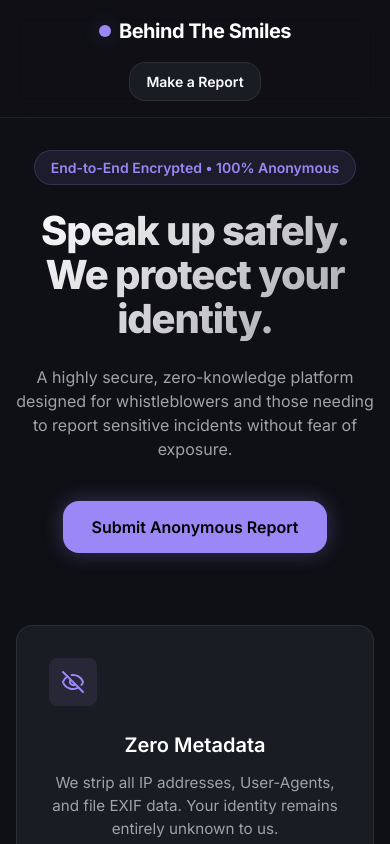
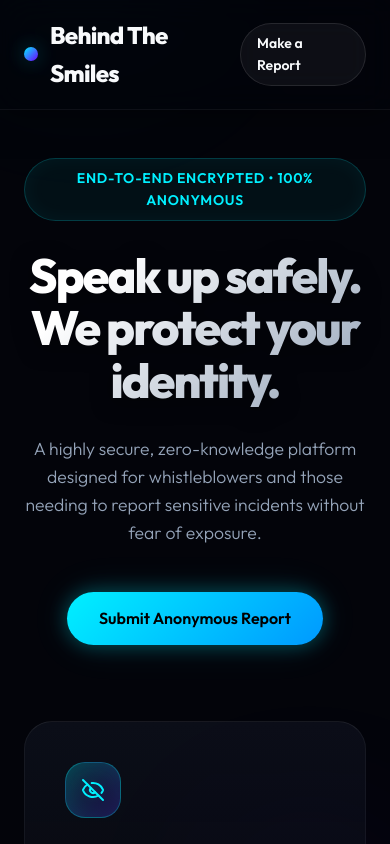
Before and after one commit to mrsreeindian/cyber-report, a Next.js app: page / in a window 390 px wide. Shown: the top 844 px of the page. Built offline with nearby package versions, Linux system fonts and the light colour scheme.

Commit message:
Completely rework UI into Modern Glassmorphism/Cyber aesthetic

```diff
--- a/src/app/globals.css
+++ b/src/app/globals.css
@@ -1,29 +1,33 @@
-@import url('https://fonts.googleapis.com/css2?family=Inter:wght@400;500;600;700;800&display=swap');
+@import url('https://fonts.googleapis.com/css2?family=Outfit:wght@300;400;500;600;700;800&display=swap');
 
 :root {
-  --primary: #9b87f5; /* Saturated pastel purple */
-  --primary-hover: #8b74f2;
-  --secondary: #7E69AB;
-  --background: #0f1016; /* Deep dark background */
-  --surface: #1a1c23;
-  --surface-hover: #23252d;
-  --text-primary: #ffffff;
-  --text-secondary: #a1a1aa;
-  --success: #34d399;
-  --warning: #fbbf24;
-  --danger: #f87171;
-  --border: rgba(255, 255, 255, 0.08);
+  /* Dynamic Cyber/Glassmorphism Palette */
+  --primary: #00f0ff; /* Neon Cyan */
+  --primary-hover: #00c3ff;
+  --secondary: #7000ff; /* Deep Neon Purple */
+  --accent: #ff0055; /* Neon Pink */
 
-  --radius-sm: 0.375rem;
-  --radius-md: 0.5rem;
-  --radius-lg: 1rem;
-  --radius-xl: 1.5rem;
+  --background: #03040a; /* Pitch black with slight blue tint */
+  --surface: rgba(15, 18, 30, 0.45); /* Highly transparent glass */
+  --surface-hover: rgba(25, 30, 45, 0.6);
+  --glass-border: rgba(255, 255, 255, 0.05);
+  --glass-highlight: rgba(255, 255, 255, 0.1);
+
+  --text-primary: #f8fafc;
+  --text-secondary: #94a3b8;
+
+  --success: #10b981;
+  --warning: #f59e0b;
+  --danger: #ef4444;
+
+  --radius-sm: 0.5rem;
+  --radius-md: 0.75rem;
+  --radius-lg: 1.25rem;
+  --radius-xl: 1.75rem;
   --radius-full: 9999px;
 
-  --shadow-sm: 0 1px 2px rgba(0, 0, 0, 0.2);
-  --shadow-md: 0 4px 6px -1px rgba(0, 0, 0, 0.2);
-  --shadow-lg: 0 10px 15px -3px rgba(0, 0, 0, 0.3);
-  --shadow-glow: 0 0 20px rgba(155, 135, 245, 0.3);
+  --shadow-glow-primary: 0 0 20px rgba(0, 240, 255, 0.3), 0 0 40px rgba(0, 240, 255, 0.1);
+  --shadow-glow-secondary: 0 0 20px rgba(112, 0, 255, 0.3);
 }
 
 * {
@@ -33,12 +37,47 @@
 }
 
 body {
-  font-family: 'Inter', sans-serif;
+  font-family: 'Outfit', sans-serif;
   background-color: var(--background);
   color: var(--text-primary);
-  line-height: 1.5;
+  line-height: 1.6;
   -webkit-font-smoothing: antialiased;
   -moz-osx-font-smoothing: grayscale;
+  min-height: 100vh;
+  position: relative;
+  overflow-x: hidden;
+}
+
+/* Animated Background Orbs for Deep Glassmorphism Effect */
+body::before, body::after {
+  content: '';
+  position: fixed;
+  width: 60vw;
+  height: 60vw;
+  border-radius: 50%;
+  filter: blur(100px);
+  z-index: -1;
+  animation: float 20s infinite alternate ease-in-out;
+  opacity: 0.15;
+}
+
+body::before {
+  background: radial-gradient(circle, var(--primary) 0%, transparent 70%);
+  top: -20%;
+  left: -10%;
+}
+
+body::after {
+  background: radial-gradient(circle, var(--secondary) 0%, transparent 70%);
+  bottom: -20%;
+  right: -10%;
+  animation-delay: -10s;
+}
+
+@keyframes float {
+  0% { transform: translate(0, 0) scale(1); }
+  50% { transform: translate(5%, 5%) scale(1.1); }
+  100% { transform: translate(-5%, 10%) scale(0.9); }
 }
 
 a {
@@ -50,284 +89,404 @@ a {
   min-height: 100vh;
   display: flex;
   flex-direction: column;
+  position: relative;
+  z-index: 1;
 }
 
+/* Header */
 .header {
-  padding: 1.5rem 2rem;
+  padding: 1.25rem 2.5rem;
   display: flex;
   align-items: center;
   justify-content: space-between;
-  border-bottom: 1px solid var(--border);
-  background: rgba(15, 16, 22, 0.8);
-  backdrop-filter: blur(12px);
+  background: rgba(3, 4, 10, 0.6);
+  backdrop-filter: blur(16px);
+  -webkit-backdrop-filter: blur(16px);
+  border-bottom: 1px solid var(--glass-border);
   position: sticky;
   top: 0;
   z-index: 100;
+  box-shadow: 0 4px 30px rgba(0, 0, 0, 0.5);
 }
 
 .logo {
-  font-weight: 700;
-  font-size: 1.25rem;
-  letter-spacing: -0.025em;
+  font-weight: 800;
+  font-size: 1.5rem;
+  letter-spacing: -0.03em;
   color: var(--text-primary);
   display: flex;
   align-items: center;
-  gap: 0.5rem;
+  gap: 0.75rem;
 }
 
 .logo-dot {
-  width: 12px;
-  height: 12px;
-  background-color: var(--primary);
+  width: 14px;
+  height: 14px;
+  background: linear-gradient(135deg, var(--primary), var(--secondary));
   border-radius: var(--radius-full);
-  box-shadow: var(--shadow-glow);
+  box-shadow: var(--shadow-glow-primary);
 }
 
 .main-content {
   flex: 1;
   display: flex;
   flex-direction: column;
-  padding: 4rem 2rem;
+  padding: 5rem 2rem;
 }
 
+/* Hero Section */
 .hero-section {
-  max-width: 800px;
+  max-width: 900px;
   margin: 0 auto;
   text-align: center;
   display: flex;
   flex-direction: column;
-  gap: 1.5rem;
+  gap: 1.75rem;
   align-items: center;
 }
 
 .hero-badge {
-  background: rgba(155, 135, 245, 0.1);
+  background: rgba(0, 240, 255, 0.05);
   color: var(--primary);
-  padding: 0.375rem 1rem;
+  padding: 0.5rem 1.25rem;
   border-radius: var(--radius-full);
   font-size: 0.875rem;
   font-weight: 600;
+  letter-spacing: 0.05em;
+  text-transform: uppercase;
   display: inline-block;
-  border: 1px solid rgba(155, 135, 245, 0.2);
+  border: 1px solid rgba(0, 240, 255, 0.2);
+  box-shadow: inset 0 0 20px rgba(0, 240, 255, 0.05);
+  backdrop-filter: blur(4px);
 }
 
 .hero-title {
-  font-size: 3.5rem;
+  font-size: 4.5rem;
   font-weight: 800;
   line-height: 1.1;
-  letter-spacing: -0.03em;
-  background: linear-gradient(135deg, #ffffff 0%, #a1a1aa 100%);
+  letter-spacing: -0.04em;
+  background: linear-gradient(135deg, #ffffff 20%, var(--text-secondary) 100%);
   -webkit-background-clip: text;
   -webkit-text-fill-color: transparent;
+  filter: drop-shadow(0 4px 10px rgba(0,0,0,0.5));
 }
 
 .hero-subtitle {
   font-size: 1.25rem;
   color: var(--text-secondary);
-  max-width: 600px;
+  max-width: 650px;
   margin: 0 auto;
+  font-weight: 300;
 }
 
+/* Buttons */
 .btn {
   display: inline-flex;
   align-items: center;
   justify-content: center;
-  padding: 0.875rem 1.75rem;
-  border-radius: var(--radius-lg);
+  padding: 0.875rem 2rem;
+  border-radius: var(--radius-full);
   font-weight: 600;
   font-size: 1rem;
-  transition: all 0.2s ease;
+  transition: all 0.3s cubic-bezier(0.4, 0, 0.2, 1);
   cursor: pointer;
   border: none;
-  gap: 0.5rem;
+  gap: 0.75rem;
+  position: relative;
+  overflow: hidden;
+}
+
+.btn::after {
+  content: '';
+  position: absolute;
+  top: 0; left: 0; right: 0; bottom: 0;
+  background: linear-gradient(rgba(255,255,255,0.2), transparent);
+  border-radius: inherit;
+  opacity: 0;
+  transition: opacity 0.3s ease;
 }
 
 .btn-primary {
-  background-color: var(--primary);
+  background: linear-gradient(135deg, var(--primary), #0099ff);
   color: #000000;
-  box-shadow: var(--shadow-glow);
+  box-shadow: var(--shadow-glow-primary);
 }
 
 .btn-primary:hover {
-  background-color: var(--primary-hover);
-  transform: translateY(-2px);
-  box-shadow: 0 0 30px rgba(155, 135, 245, 0.5);
+  transform: translateY(-3px) scale(1.02);
+  box-shadow: 0 0 30px rgba(0, 240, 255, 0.6);
 }
+.btn-primary:hover::after { opacity: 1; }
 
 .btn-secondary {
-  background-color: var(--surface);
+  background: rgba(255, 255, 255, 0.05);
   color: var(--text-primary);
-  border: 1px solid var(--border);
+  border: 1px solid var(--glass-highlight);
+  backdrop-filter: blur(10px);
 }
 
 .btn-secondary:hover {
-  background-color: var(--surface-hover);
+  background: rgba(255, 255, 255, 0.1);
+  border-color: rgba(255, 255, 255, 0.2);
   transform: translateY(-2px);
 }
 
-.card {
+/* Cards & Glass Panels */
+.card, .glass-panel {
   background: var(--surface);
-  border: 1px solid var(--border);
+  backdrop-filter: blur(24px);
+  -webkit-backdrop-filter: blur(24px);
+  border: 1px solid var(--glass-border);
+  border-top: 1px solid var(--glass-highlight);
+  border-left: 1px solid var(--glass-highlight);
   border-radius: var(--radius-xl);
-  padding: 2.5rem;
-  width: 100%;
-  max-width: 600px;
-  margin: 2rem auto;
-  box-shadow: var(--shadow-lg);
+  box-shadow: 0 8px 32px 0 rgba(0, 0, 0, 0.4);
 }
 
+.card {
+  padding: 3rem;
+  width: 100%;
+  max-width: 650px;
+  margin: 2rem auto;
+}
+
+/* Forms */
 .form-group {
-  margin-bottom: 1.5rem;
+  margin-bottom: 1.75rem;
   display: flex;
   flex-direction: column;
-  gap: 0.5rem;
+  gap: 0.6rem;
 }
 
 .form-label {
-  font-size: 0.875rem;
+  font-size: 0.9rem;
   font-weight: 500;
   color: var(--text-secondary);
+  text-transform: uppercase;
+  letter-spacing: 0.05em;
 }
 
 .form-input, .form-textarea, .form-select {
   width: 100%;
-  background: rgba(0, 0, 0, 0.2);
-  border: 1px solid var(--border);
+  background: rgba(0, 0, 0, 0.4);
+  border: 1px solid rgba(255, 255, 255, 0.1);
   border-radius: var(--radius-md);
-  padding: 0.875rem 1rem;
+  padding: 1rem 1.25rem;
   color: var(--text-primary);
   font-family: inherit;
   font-size: 1rem;
-  transition: all 0.2s ease;
+  transition: all 0.3s ease;
+}
+
+.form-input::placeholder, .form-textarea::placeholder {
+  color: rgba(255,255,255,0.3);
 }
 
 .form-textarea {
-  min-height: 120px;
+  min-height: 140px;
   resize: vertical;
 }
 
 .form-input:focus, .form-textarea:focus, .form-select:focus {
   outline: none;
   border-color: var(--primary);
-  box-shadow: 0 0 0 2px rgba(155, 135, 245, 0.2);
+  background: rgba(0, 0, 0, 0.6);
+  box-shadow: 0 0 0 3px rgba(0, 240, 255, 0.15), inset 0 0 10px rgba(0, 240, 255, 0.05);
 }
 
-.glass-panel {
-  background: rgba(26, 28, 35, 0.6);
-  backdrop-filter: blur(20px);
-  border: 1px solid var(--border);
-  border-radius: var(--radius-lg);
-}
-
+/* Features Grid */
 .feature-grid {
   display: grid;
   grid-template-columns: repeat(auto-fit, minmax(300px, 1fr));
   gap: 2rem;
-  margin-top: 5rem;
-  max-width: 1000px;
+  margin-top: 6rem;
+  max-width: 1100px;
   margin-left: auto;
   margin-right: auto;
 }
 
 .feature-card {
-  padding: 2rem;
-  background: var(--surface);
-  border: 1px solid var(--border);
-  border-radius: var(--radius-lg);
-  transition: transform 0.2s ease;
+  padding: 2.5rem;
+  background: linear-gradient(180deg, rgba(25, 30, 45, 0.4) 0%, rgba(15, 18, 30, 0.2) 100%);
+  backdrop-filter: blur(12px);
+  border: 1px solid var(--glass-border);
+  border-top: 1px solid rgba(255,255,255,0.08);
+  border-radius: var(--radius-xl);
+  transition: all 0.4s cubic-bezier(0.175, 0.885, 0.32, 1.275);
+  position: relative;
+  overflow: hidden;
+}
+
+.feature-card::before {
+  content: '';
+  position: absolute;
+  top: 0; left: 0; right: 0; height: 1px;
+  background: linear-gradient(90deg, transparent, var(--primary), transparent);
+  opacity: 0;
+  transition: opacity 0.4s ease;
 }
 
 .feature-card:hover {
-  transform: translateY(-5px);
-  border-color: rgba(155, 135, 245, 0.3);
+  transform: translateY(-10px);
+  border-color: rgba(0, 240, 255, 0.3);
+  box-shadow: 0 20px 40px rgba(0, 0, 0, 0.4), var(--shadow-glow-primary);
+}
+
+.feature-card:hover::before {
+  opacity: 1;
 }
 
 .feature-icon {
-  width: 48px;
-  height: 48px;
-  border-radius: var(--radius-md);
-  background: rgba(155, 135, 245, 0.1);
+  width: 56px;
+  height: 56px;
+  border-radius: var(--radius-lg);
+  background: linear-gradient(135deg, rgba(0, 240, 255, 0.2), rgba(112, 0, 255, 0.2));
   color: var(--primary);
   display: flex;
   align-items: center;
   justify-content: center;
   margin-bottom: 1.5rem;
+  border: 1px solid rgba(0, 240, 255, 0.3);
+  box-shadow: inset 0 0 20px rgba(0, 240, 255, 0.1);
 }
 
 .feature-title {
-  font-size: 1.25rem;
-  font-weight: 600;
+  font-size: 1.35rem;
+  font-weight: 700;
   margin-bottom: 0.75rem;
+  color: var(--text-primary);
 }
 
 .feature-desc {
   color: var(--text-secondary);
-  font-size: 0.95rem;
+  font-size: 1rem;
+  line-height: 1.6;
 }
 
+/* Specific elements */
 .success-icon {
-  width: 80px;
-  height: 80px;
-  background: rgba(52, 211, 153, 0.1);
+  width: 90px;
+  height: 90px;
+  background: linear-gradient(135deg, rgba(16, 185, 129, 0.2), rgba(16, 185, 129, 0.05));
+  border: 1px solid rgba(16, 185, 129, 0.3);
   color: var(--success);
   border-radius: var(--radius-full);
   display: flex;
   align-items: center;
   justify-content: center;
-  margin: 0 auto 1.5rem;
+  margin: 0 auto 2rem;
+  box-shadow: 0 0 30px rgba(16, 185, 129, 0.2);
 }
 
 .tracking-code-box {
-  background: rgba(0, 0, 0, 0.3);
-  border: 1px dashed var(--primary);
-  padding: 1.5rem;
+  background: rgba(0, 0, 0, 0.5);
+  border: 1px solid rgba(0, 240, 255, 0.3);
+  padding: 1.75rem;
   border-radius: var(--radius-lg);
   font-family: monospace;
-  font-size: 1.5rem;
+  font-size: 1.75rem;
   font-weight: 700;
   color: var(--primary);
   text-align: center;
-  margin: 1.5rem 0;
-  letter-spacing: 0.1em;
+  margin: 2rem 0;
+  letter-spacing: 0.15em;
+  box-shadow: inset 0 0 20px rgba(0, 240, 255, 0.05);
+}
+
+/* Table and Dashboard Styling */
+.dashboard-header {
+  display: flex;
+  justify-content: space-between;
+  align-items: center;
+  margin-bottom: 2.5rem;
+}
+
+.table-toolbar {
+  padding: 1.25rem 2rem;
+  border-bottom: 1px solid var(--glass-border);
+  display: flex;
+  justify-content: space-between;
+  align-items: center;
+  gap: 1.5rem;
+  background: rgba(0,0,0,0.2);
+}
+
+.table-responsive {
+  width: 100%;
+  overflow-x: auto;
+}
+
+table {
+  width: 100%;
+  border-collapse: collapse;
+  text-align: left;
+}
+
+th {
+  padding: 1.25rem 2rem;
+  color: var(--text-secondary);
+  font-weight: 600;
+  text-transform: uppercase;
+  font-size: 0.8rem;
+  letter-spacing: 0.05em;
+  border-bottom: 1px solid var(--glass-border);
+  background: rgba(0,0,0,0.3);
+}
+
+td {
+  padding: 1.25rem 2rem;
+  border-bottom: 1px solid rgba(255,255,255,0.03);
+  font-weight: 500;
+}
+
+tr:hover td {
+  background: rgba(255,255,255,0.02);
+}
+
+/* Utilities */
+.mobile-flex-col {
+  flex-direction: column !important;
+  align-items: flex-start !important;
+}
+
+.mobile-wrap {
+  flex-wrap: wrap;
 }
 
 /* Animations */
 @keyframes fadeIn {
-  from { opacity: 0; transform: translateY(20px); }
+  from { opacity: 0; transform: translateY(30px); }
   to { opacity: 1; transform: translateY(0); }
 }
 
 .animate-fade-in {
-  animation: fadeIn 0.6s ease forwards;
+  animation: fadeIn 0.8s cubic-bezier(0.16, 1, 0.3, 1) forwards;
 }
 
 .delay-100 { animation-delay: 100ms; }
 .delay-200 { animation-delay: 200ms; }
 .delay-300 { animation-delay: 300ms; }
 
-/* Mobile responsiveness */
+/* Responsive adjustments */
 @media (max-width: 768px) {
   .header {
-    padding: 1rem;
-    flex-direction: column;
-    gap: 1rem;
-    text-align: center;
+    padding: 1rem 1.5rem;
   }
 
   .main-content {
-    padding: 2rem 1rem;
+    padding: 3rem 1.5rem;
   }
 
   .hero-title {
-    font-size: 2.5rem;
+    font-size: 3rem;
   }
 
   .hero-subtitle {
-    font-size: 1rem;
+    font-size: 1.1rem;
   }
 
   .card {
-    padding: 1.5rem;
+    padding: 2rem 1.5rem;
     margin: 1rem auto;
   }
 
@@ -337,39 +496,6 @@ a {
     margin-top: 3rem;
   }
 
-  .mobile-flex-col {
-    flex-direction: column !important;
-    align-items: flex-start !important;
-  }
-
-  .mobile-wrap {
-    flex-wrap: wrap;
-  }
-}
-
-/* Dashboard specific responsive styles */
-.dashboard-header {
-  display: flex;
-  justify-content: space-between;
-  align-items: center;
-  margin-bottom: 2rem;
-}
-
-.table-toolbar {
-  padding: 1rem 1.5rem;
-  border-bottom: 1px solid var(--border);
-  display: flex;
-  justify-content: space-between;
-  align-items: center;
-  gap: 1rem;
-}
-
-.table-responsive {
-  width: 100%;
-  overflow-x: auto;
-}
-
-@media (max-width: 768px) {
   .dashboard-header {
     flex-direction: column;
     align-items: flex-start;
@@ -379,6 +505,7 @@ a {
   .table-toolbar {
     flex-direction: column;
     align-items: flex-start;
+    padding: 1.5rem;
   }
 
   .table-toolbar .form-group {
```
